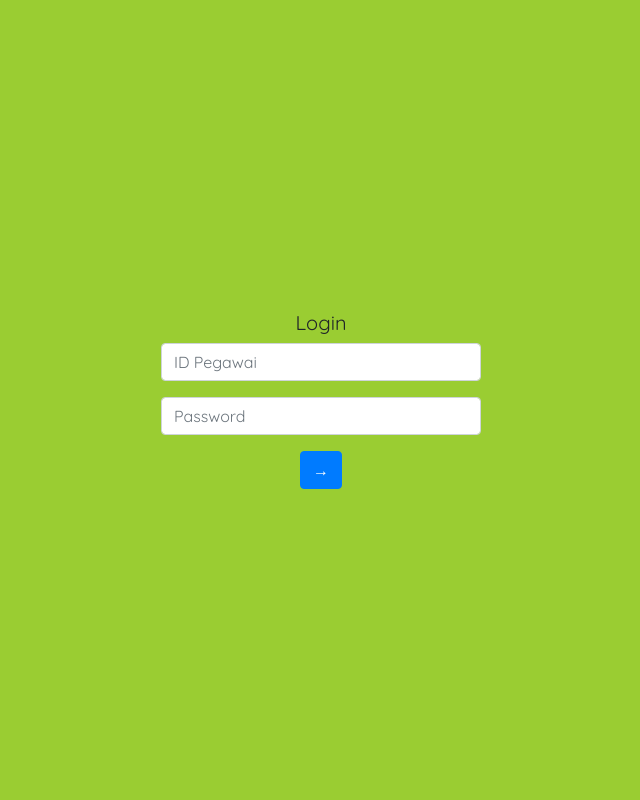
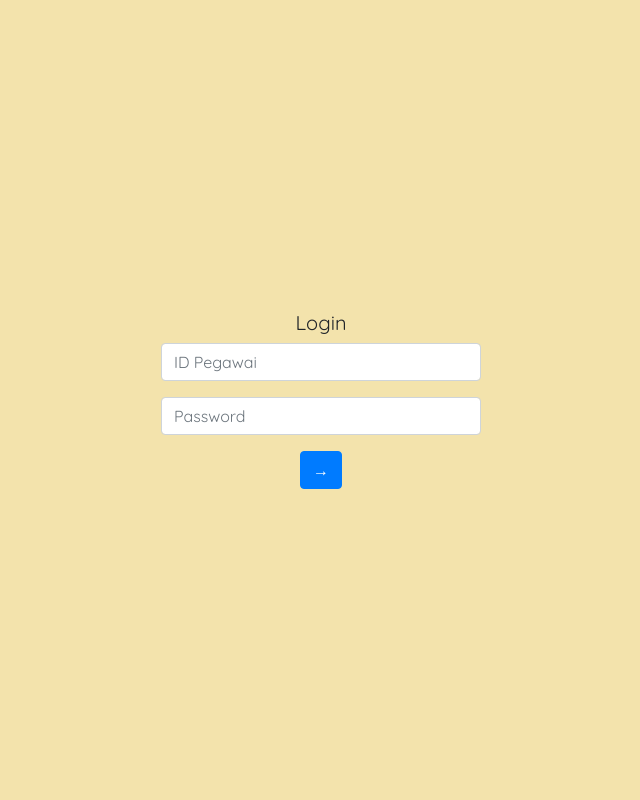
Before and after one commit to renjanay/nasi_tumpeng-1, a CodeIgniter app: page /nasi_tumpeng/ in a window 1280 px wide. Shown: the whole page, without its empty margins (319-959 px from the left). Run offline with CodeIgniter, Linux system fonts and the light colour scheme.

Commit message:
Update bg.css

```diff
--- a/css/bg.css
+++ b/css/bg.css
@@ -4,5 +4,5 @@
     font-family: 'Quicksand', sans-serif;
 }
 .bgwarna {
-	background-color: yellowgreen;
+	background-color: rgb(243, 227, 172);
 }
```
